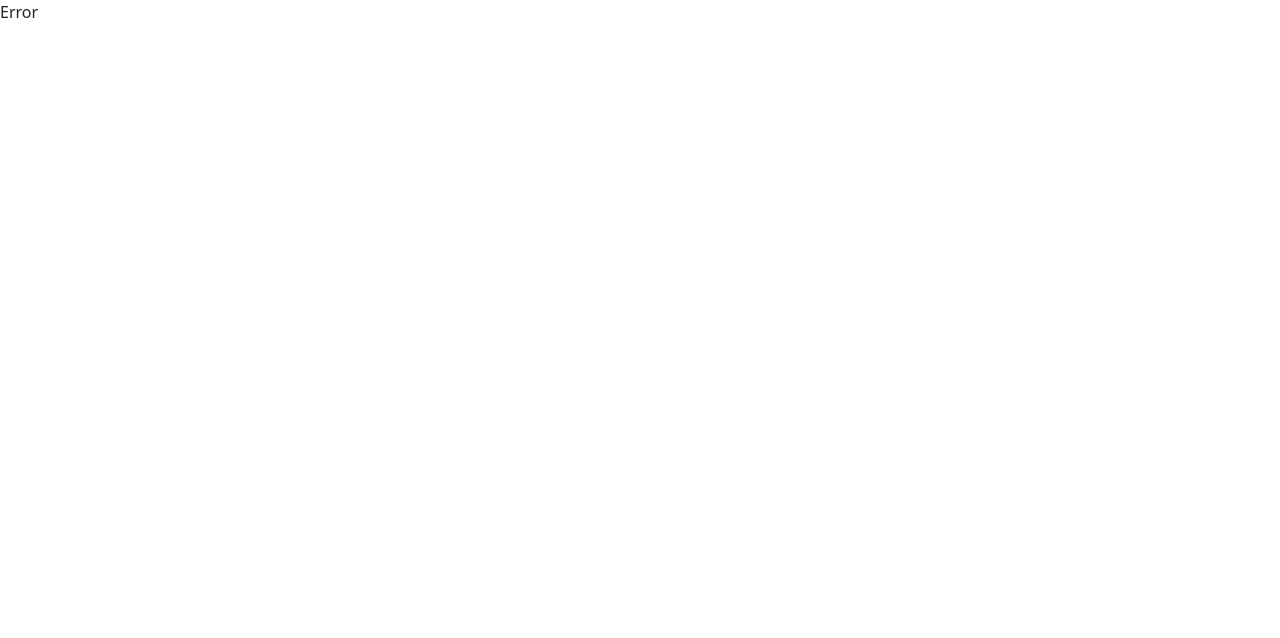
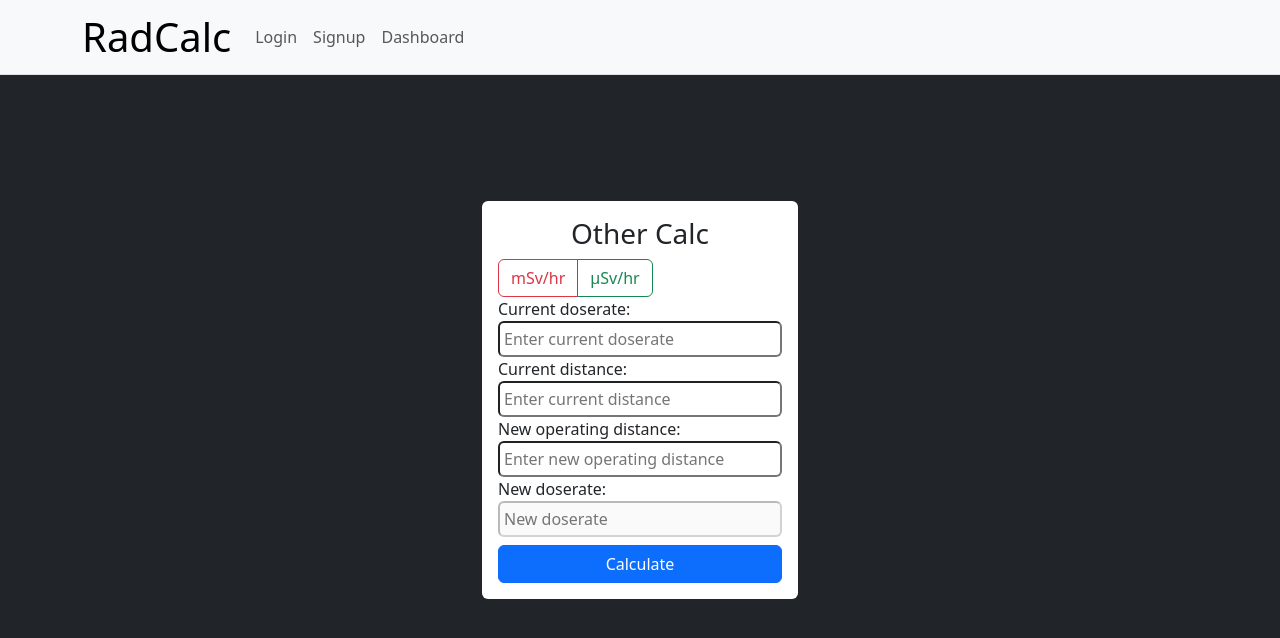
Before and after one commit to mikef80/radiation-calc-ts, a React (Vite) app in the folder client/: page /calculations/new in a window 1280 px wide. Before the commit this address had no page. Shown: the top 638 px of the page. Built offline with nearby package versions, Linux system fonts and the light colour scheme.

Commit message:
gonna merge in here, then try and sort my branching out!

```diff
--- a/client/src/App.tsx
+++ b/client/src/App.tsx
@@ -15,23 +15,28 @@ import Error from "./components/Error/Error.tsx";
 import Home from "./components/Home/Home.tsx";
 import Dashboard from "./components/Dashboard/Dashboard.tsx";
 import { requireAuth } from "./components/utils/utils.tsx";
+import CalculationDetails, {
+  action as calculationAction,
+} from "./components/CalculationDetails/CalculationDetails.tsx";
 
 const router = createBrowserRouter(
   createRoutesFromElements(
-    <Route path='/' element={<Root />} errorElement={<Error />}>
+    <Route path='/' element={<Root />} /* errorElement={<Error />} */>
       <Route index element={<Home />} />
       <Route path='/signup' element={<Signup />} />
       <Route path='/login' element={<Login />} loader={loginLoader} action={loginAction} />
       <Route path='/dashboard' element={<Dashboard />} loader={dashboardLoader}>
-        <Route
-          path='nested'
-          element={<h1>nested protected route</h1>}
-          loader={async ({ request }: { request: Request }) => {
-            await requireAuth(request);
-            return null;
-          }}
-        />
+        {/* <Route
+          path='calculations/:calculation_id'
+          element={<CalculationDetails />}
+        /> */}
       </Route>
+      <Route path='/calculations/:calculation_id' element={<CalculationDetails />} />
+      <Route
+        path='/calculations/new'
+        element={<CalculationDetails />}
+        action={calculationAction}
+      />
     </Route>
   )
 );
--- a/client/src/api/auth.tsx
+++ b/client/src/api/auth.tsx
@@ -16,7 +16,3 @@ export async function onLogout() {
 export async function fetchProtectedInfo() {
   return await axios.get("http://localhost:8000/api/protected");
 }
-
-export async function getCalculations() {
-  return await axios.get("http://localhost:8000/data/calcs");
-}
--- /dev/null
+++ b/client/src/api/data.tsx
@@ -0,0 +1,6 @@
+import axios from "axios";
+axios.defaults.withCredentials = true;
+
+export async function getCalculations() {
+  return await axios.get("http://localhost:8000/data/calcs");
+}
--- /dev/null
+++ b/client/src/components/CalculationDetails/CalculationDetails.tsx
@@ -0,0 +1,137 @@
+import { useState } from "react";
+import { Button, ButtonGroup, ToggleButton } from "react-bootstrap";
+import { Form, useLocation, useNavigation, useSearchParams } from "react-router-dom";
+
+export const loader = ({ request }: { request: Request }) => {
+  return new URL(request.url).searchParams.get("message");
+};
+
+export const action = async ({ request }: { request: Request }) => {
+  const formData = await request.formData();
+  const current_doserate = formData.get("current_doserate") || null;
+  const current_distance = formData.get("current_distance") || null;
+  const new_operating_distance = formData.get("new_operating_distance") || null;
+  const radio = formData.get("radio");
+  console.log(radio, "<--radio");
+
+  if (current_doserate && current_distance && new_operating_distance) {
+    const new_doserate =
+      +current_doserate * Math.pow(+current_distance / +new_operating_distance, 2);
+    (document.getElementById("new_doserate") as HTMLInputElement).value =
+      new_doserate.toString();
+  }
+
+  return null;
+};
+
+const CalculationDetails = () => {
+  const { state } = useLocation();
+  const navigation = useNavigation();
+  const [searchParams] = useSearchParams();
+  const calcType = searchParams.get("type");
+  const [radioValue, setRadioValue] = useState("1");
+
+  const doserateUnits = [
+    { name: "mSv/hr", value: "mSv/hr" },
+    { name: "µSv/hr", value: "µSv/hr" },
+  ];
+  const distanceUnits = [
+    { name: "Metres", value: "Metres" },
+    { name: "Feet", value: "Feet" },
+  ];
+
+  return (
+    <div className='d-flex justify-content-center align-items-center w-100 h-100 bg-dark'>
+      <div className='col-11 col-sm-8 col-md-6 col-lg-4 col-xl-3 p-3 rounded bg-white'>
+        <Form method='post'>
+          <fieldset
+            disabled={state ? state.readOnly : false || navigation.state === "submitting"}>
+            <h3 className='text-center'>
+              {calcType === "rdc" ? "Radiation Dose Calculator" : "Other Calc"}
+            </h3>
+
+            <ButtonGroup>
+              {doserateUnits.map((radio, idx) => (
+                <ToggleButton
+                  key={idx}
+                  id={`radio-${idx}`}
+                  type='radio'
+                  variant={idx % 2 ? "outline-success" : "outline-danger"}
+                  name='radio'
+                  value={radio.value}
+                  checked={radioValue === radio.value}
+                  onChange={(e) => setRadioValue(e.currentTarget.value)}>
+                  {radio.name}
+                </ToggleButton>
+              ))}
+            </ButtonGroup>
+
+            {/* These two fields are always present */}
+            <div className='d-flex flex-column'>
+              <div className='order-0 flex-column d-flex'>
+                <label htmlFor='current_doserate'>Current doserate:</label>
+                <input
+                  type='number'
+                  name='current_doserate'
+                  id='current_doserate'
+                  placeholder='Enter current doserate'
+                  defaultValue={state && state.current_doserate}
+                  className='rounded p-1'
+                />
+              </div>
+              <div className='order-1 flex-column d-flex'>
+                <label htmlFor='current_distance'>Current distance:</label>
+                <input
+                  type='number'
+                  name='current_distance'
+                  id='current_distance'
+                  placeholder='Enter current distance'
+                  defaultValue={state && state.current_distance}
+                  className='rounded p-1'
+                />
+              </div>
+              {/* These two fields are always present and in this order */}
+              {/* RDC - write access, LOE distance calc - read access */}
+              <div
+                className={`flex-column d-flex ${calcType === "rdc" ? "order-2" : "order-3"}`}>
+                <label htmlFor='new_operating_distance'>New operating distance:</label>
+                <input
+                  type='number'
+                  name='new_operating_distance'
+                  id='new_operating_distance'
+                  placeholder='Enter new operating distance'
+                  disabled={false}
+                  defaultValue={state && state.new_distance}
+                  className='rounded p-1'
+                />
+              </div>
+              {/* RDC - read access, LOE distance calc - write access */}
+              <div
+                className={` flex-column d-flex ${
+                  calcType === "rdc" ? "order-2" : "order-3"
+                }`}>
+                <label htmlFor='new_doserate'>New doserate:</label>
+                <input
+                  type='number'
+                  name='new_doserate'
+                  id='new_doserate'
+                  placeholder='New doserate'
+                  disabled={true}
+                  defaultValue={state && state.new_doserate}
+                  className='rounded p-1'
+                />
+              </div>
+              {!state && (
+                <Button variant='primary' type='submit' className='w-100 order-last mt-2'>
+                  {navigation.state === "submitting" ? "Calculating..." : "Calculate"}
+                </Button>
+              )}
+            </div>
+          </fieldset>
+        </Form>
+      </div>
+    </div>
+  );
+};
+
+export default CalculationDetails;
--- a/client/src/components/Dashboard/Dashboard.tsx
+++ b/client/src/components/Dashboard/Dashboard.tsx
@@ -1,8 +1,10 @@
 import { useDispatch } from "react-redux";
-import { getCalculations, onLogout } from "../../api/auth";
+import { getCalculations } from "../../api/data";
+import { onLogout } from "../../api/auth";
 import { unauthenticateUser } from "../../redux/slices/authSlice";
 import { Outlet, useLoaderData, useNavigate } from "react-router-dom";
 import { requireAuth } from "../utils/utils";
+import { Col, Container, Row } from "react-bootstrap";
 
 export const loader = async ({ request }: { request: Request }) => {
   await requireAuth(request);
@@ -28,50 +30,43 @@ const Dashboard = () => {
   };
 
   return (
-    <>
-      <div>Dashboard</div>
-      <div>
-        <table>
-          <thead>
-            <tr>
-              <td>calc_type</td>
-              <td>current_doserate</td>
-              <td>current_distance</td>
-              <td>new_distance</td>
-              <td>new_doserate</td>
-            </tr>
-          </thead>
-          <tbody>
+    <div className="login template d-flex justify-content-center align-items-center w-100 h-100 bg-dark">
+      <div className="bg-white col-11 col-sm-8 col-md-6 col-lg-4 col-xl-3 p-3 rounded ">
+        <h3 className="text-center">Dashboard</h3>
+        <Container>
+          <Row className='border'>
+            <Col className='py-2 text-center border align-items-center fw-bold'>Date</Col>
+            <Col className='py-2 text-center border align-items-center fw-bold '>Type</Col>
+          </Row>
           {calculations.map(
             (calc: {
               calculation_id: number;
               user_id: number;
-                calc_type: string;
+              calculation_date: number;
+              calculation_type: string;
               current_doserate: number;
               current_distance: number;
               new_distance: number;
               new_doserate: number;
             }) => {
               return (
-                  <tr key={calc.calculation_id}>
-                    <td>{calc.calc_type}</td>
-                    <td>{calc.current_doserate}</td>
-                    <td>{calc.current_distance}</td>
-                    <td>{calc.new_distance}</td>
-                    <td>{calc.new_doserate}</td>
-                  </tr>
+                <Row
+                  key={calc.calculation_id}
+                  onClick={() =>
+                    navigate(`/calculations/${calc.calculation_id}`, { state: {...calc,readOnly:true} })
+                  }>
+                  <Col className='py-2 text-center'>{calc.calculation_date}</Col>
+                  <Col className='py-2 text-center'>{calc.calculation_type}</Col>
+                </Row>
               );
             }
           )}
-          </tbody>
-        </table>
-      </div>
-
-      <Outlet />
-      <button onClick={() => logout()} className='btn btn-primary'>
+        </Container>
+        <button onClick={() => logout()} className='btn btn-primary fixed-bottom mx-2 mb-3'>
           Logout
         </button>
-    </>
+      </div>
+    </div>
   );
 };
 
--- a/client/src/components/NavBar/NavBar.tsx
+++ b/client/src/components/NavBar/NavBar.tsx
@@ -4,13 +4,13 @@ import { LinkContainer } from "react-router-bootstrap";
 
 const NavBar = (): JSX.Element => {
   return (
-    <Navbar expand='md' collapseOnSelect bg='light' sticky='top' className='border-bottom'>
+    <Navbar expand='md' collapseOnSelect bg='light' fixed='top' className='border-bottom'>
       <Container>
         <Navbar.Brand>
           <LinkContainer to='/'>
             <Nav.Link>
               {/* {logo()} */}
-              RadCalc
+              <h1 className="mb-0">RadCalc</h1>
             </Nav.Link>
           </LinkContainer>
         </Navbar.Brand>
--- a/client/src/components/Root/Root.tsx
+++ b/client/src/components/Root/Root.tsx
@@ -3,10 +3,23 @@ import { Outlet } from "react-router-dom";
 
 const Root = () => {
   return (
-    <div className='vh-100 p-0 d-flex flex-column grow'>
+    <>
       <NavBar />
-      <Outlet />
-    </div>
+      <div
+        className='p-2 d-flex flex-column justify-content-center bg-dark'
+        // style={{ height: `calc(100vh - 60.14px)` }}
+        /* style={{
+          height: `calc(100vh - 60.14px)`,
+          bottom: 0,
+          left: 0,
+          position: "absolute",
+          width: "100%",
+        }} */
+        style={{ height: `100vh` }} // I think this one is best
+      >
+        <Outlet />
+      </div>
+    </>
   );
 };
 
```
Also changed, not shown: client/src/components/Home/Home.tsx (+11 -1 lines), 1 other file (tests, documents, lock files or other folders). Lines whose indentation alone changed are shown as unchanged.
